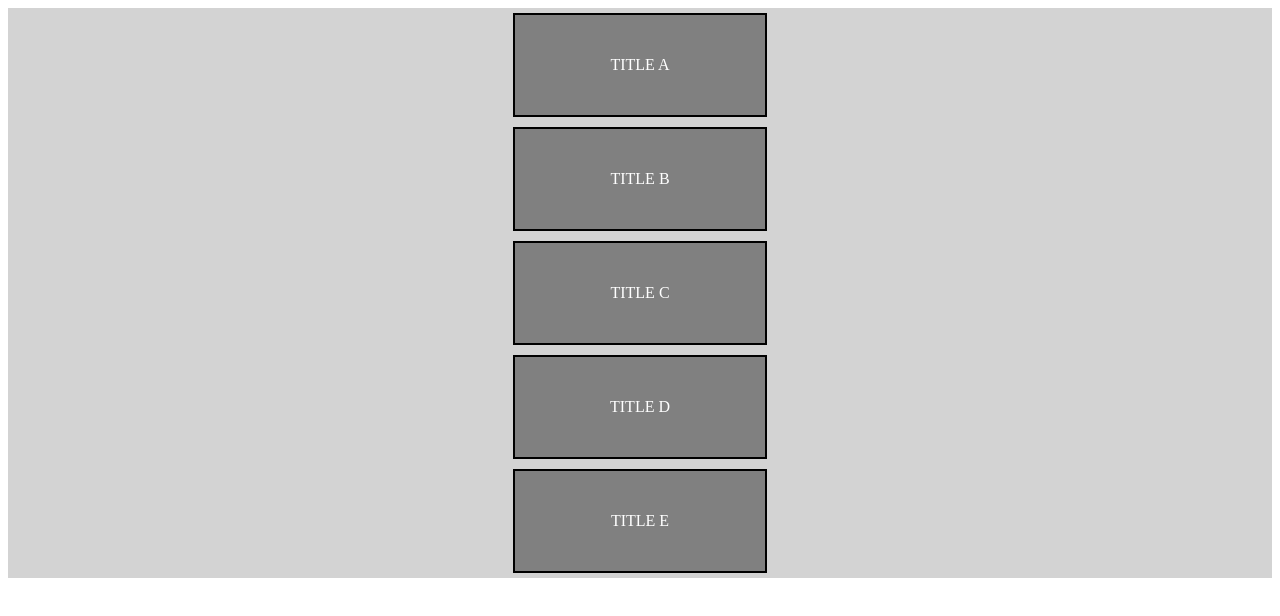
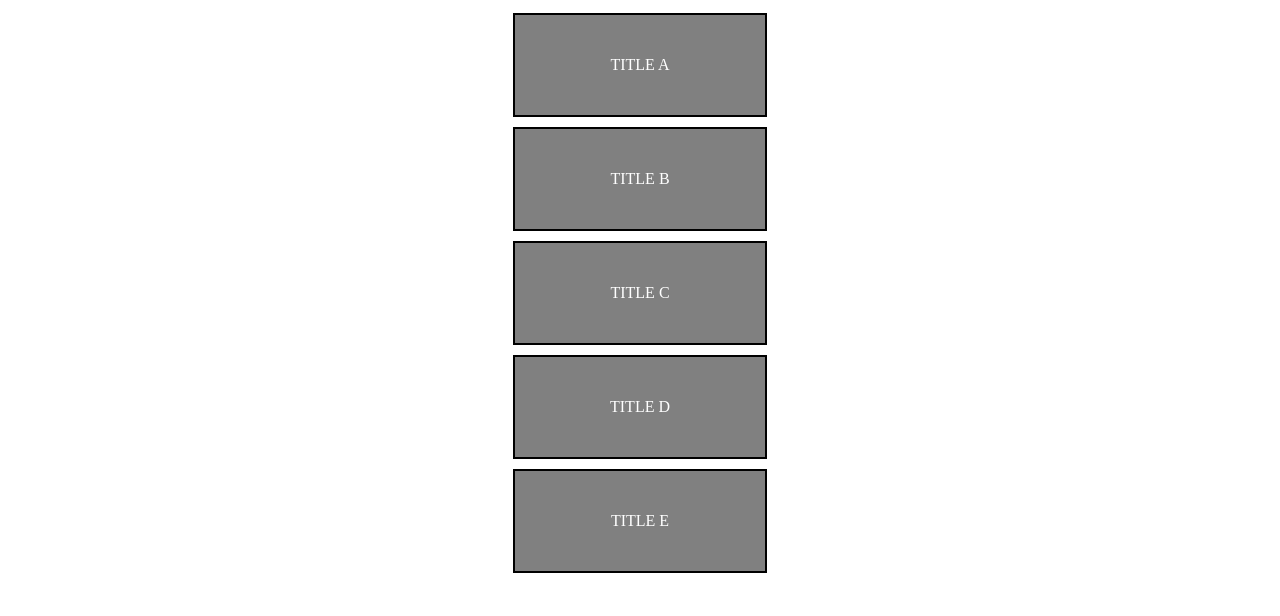
Before and after one commit to VitorEhrig-Fig/entra21, a plain HTML site: page TCC/Artigos.html in a window 1280 px wide. Drawn offline with Linux system fonts and the light colour scheme.

Commit message:
Update Artigos.html

```diff
--- a/TCC/Artigos.html
+++ b/TCC/Artigos.html
@@ -24,7 +24,7 @@
             .container-container-artigo {
                 width: auto;
                 height: auto;
-                background-color: lightgray;
+                background-color: transparent;
                 display: flex;
                 justify-content: center;
             }
```
